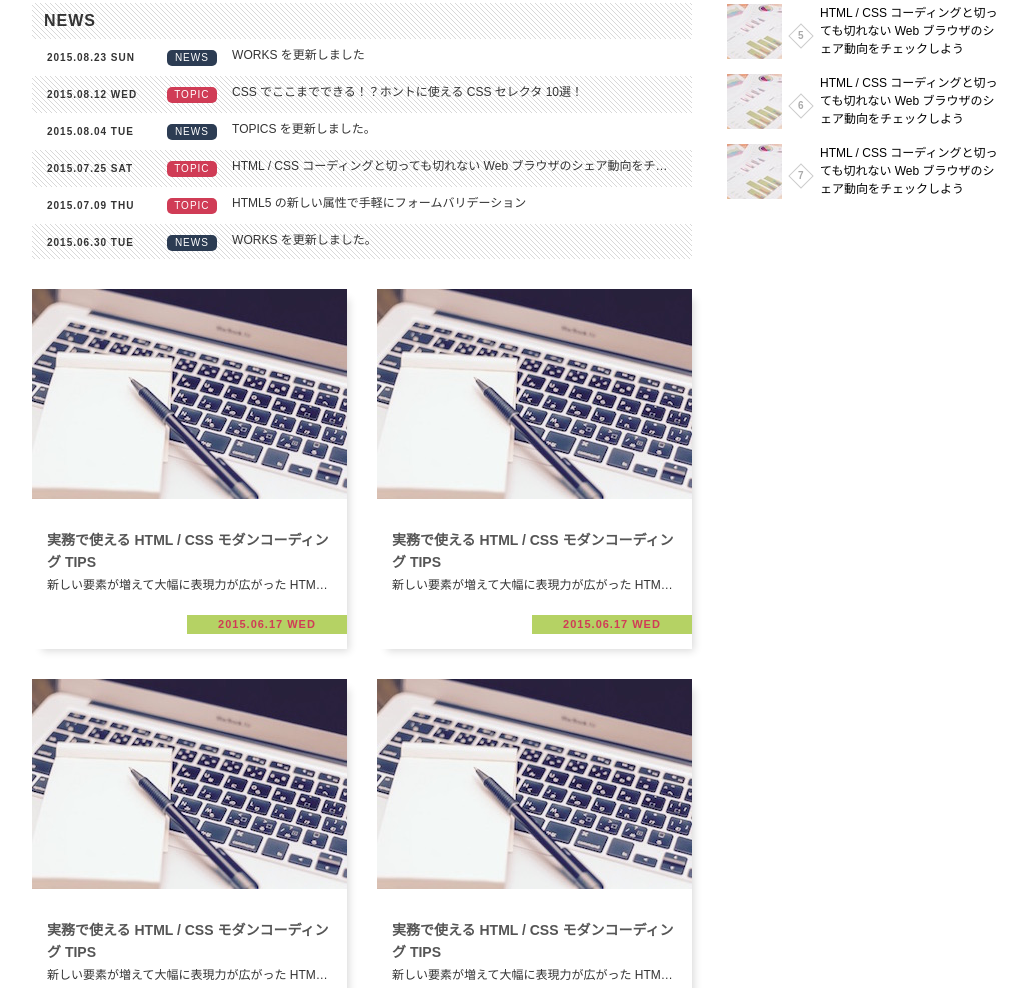
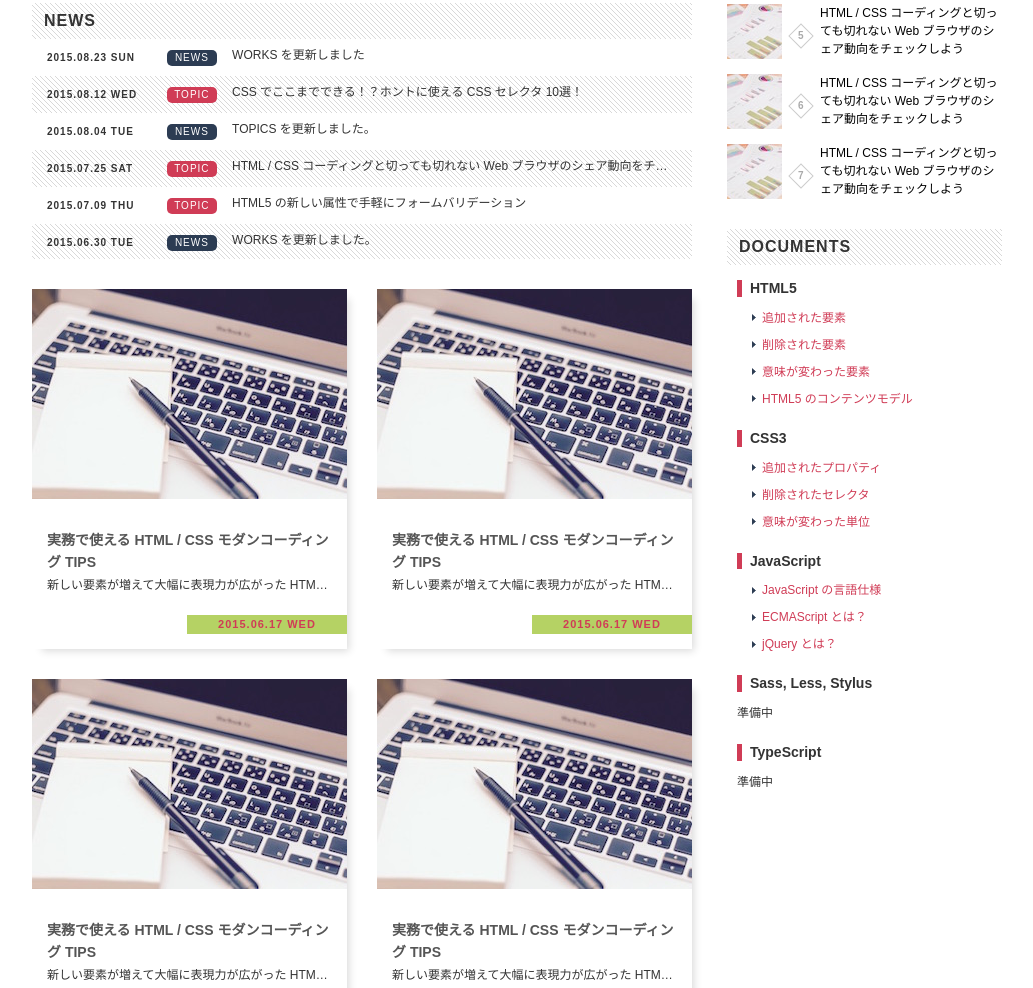
Before and after one commit to inouetakuya/html5-css3-modern-coding, a website: page my-standard-layout/src/index.html in a window 1280 px wide. Shown: the part 496-1484 px from the top of the page, without its empty margins (123-1156 px from the left). Drawn offline with Linux system fonts and the light colour scheme.

Commit message:
DOCUMENTS のコーディング

```diff
--- a/my-standard-layout/src/css/style.css
+++ b/my-standard-layout/src/css/style.css
@@ -377,3 +377,38 @@ a:link, a:visited, a:hover, a:active {
 .ranking .ranking-item:nth-of-type(3) .order {
   background-color: #a0541a;
 }
+
+.documents {
+  margin: 10px 10px 30px;
+}
+
+.documents,
+.documents ul {
+  list-style-type: none;
+}
+
+.documents > li .title {
+  margin: 15px 0;
+  padding-left: 8px;
+  border-left: 5px solid #d03c56;
+  font-size: 1.4rem;
+  line-height: 1.2;
+}
+
+.documents > li + li {
+  margin-top: 25px;
+}
+
+.documents > li ul {
+  margin: 15px;
+}
+
+.documents > li ul > li {
+  margin-bottom: 15px;
+  padding-left: 10px;
+  background: url("../images/arrow.gif") no-repeat left center;
+}
+
+.documents a:hover {
+  text-decoration: underline;
+}
--- a/my-standard-layout/src/index.html
+++ b/my-standard-layout/src/index.html
@@ -182,6 +182,43 @@
           </a>
         </li>
       </ol>
+
+      <h2 class="heading">DOCUMENTS</h2>
+      <ul class="documents">
+        <li>
+          <h3 class="title">HTML5</h3>
+          <ul>
+            <li><a href="#">追加された要素</a></li>
+            <li><a href="#">削除された要素</a></li>
+            <li><a href="#">意味が変わった要素</a></li>
+            <li><a href="#">HTML5 のコンテンツモデル</a></li>
+          </ul>
+        </li>
+        <li>
+          <h3 class="title">CSS3</h3>
+          <ul>
+            <li><a href="#">追加されたプロパティ</a></li>
+            <li><a href="#">削除されたセレクタ</a></li>
+            <li><a href="#">意味が変わった単位</a></li>
+          </ul>
+        </li>
+        <li>
+          <h3 class="title">JavaScript</h3>
+          <ul>
+            <li><a href="#">JavaScript の言語仕様</a></li>
+            <li><a href="#">ECMAScript とは？</a></li>
+            <li><a href="#">jQuery とは？</a></li>
+          </ul>
+        </li>
+        <li>
+          <h3 class="title">Sass, Less, Stylus</h3>
+          <p>準備中</p>
+        </li>
+        <li>
+          <h3 class="title">TypeScript</h3>
+          <p>準備中</p>
+        </li>
+      </ul>
     </div>
   </div>
 
```
